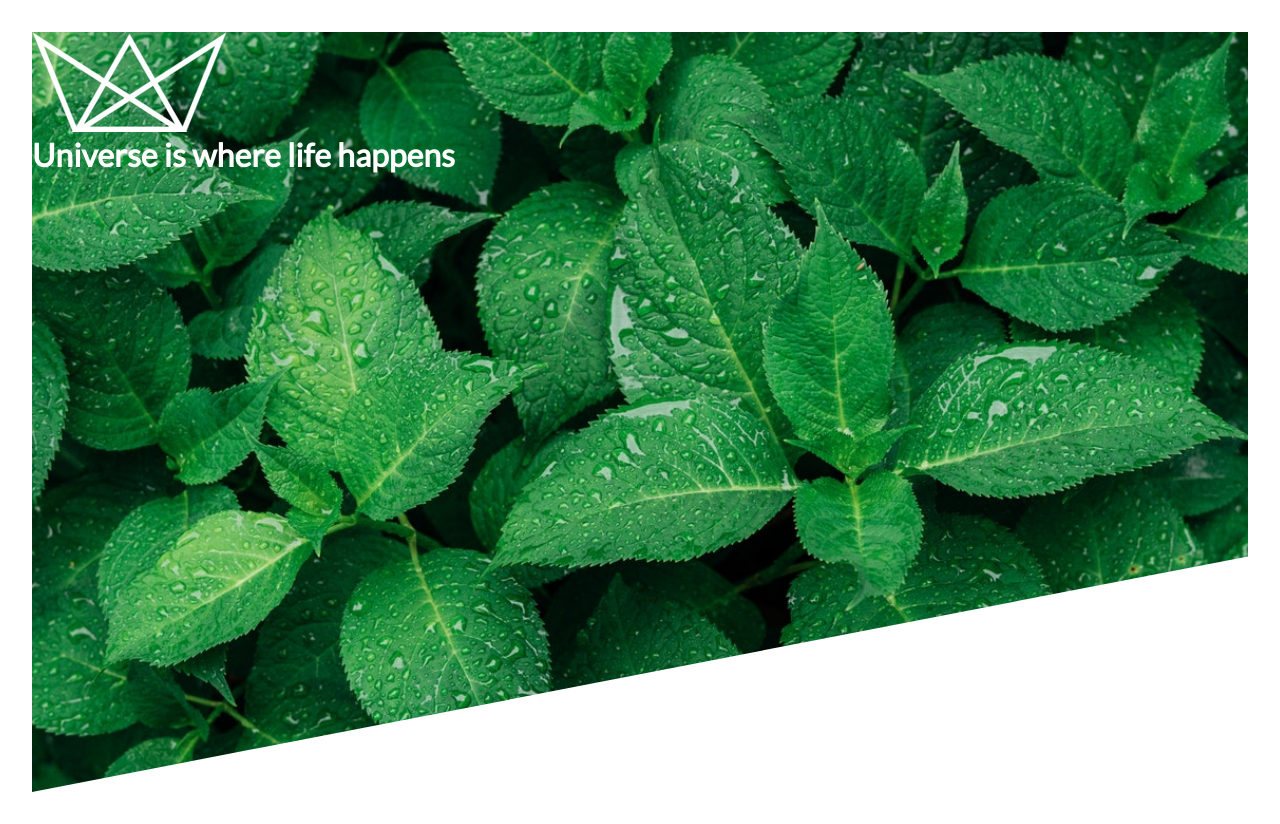
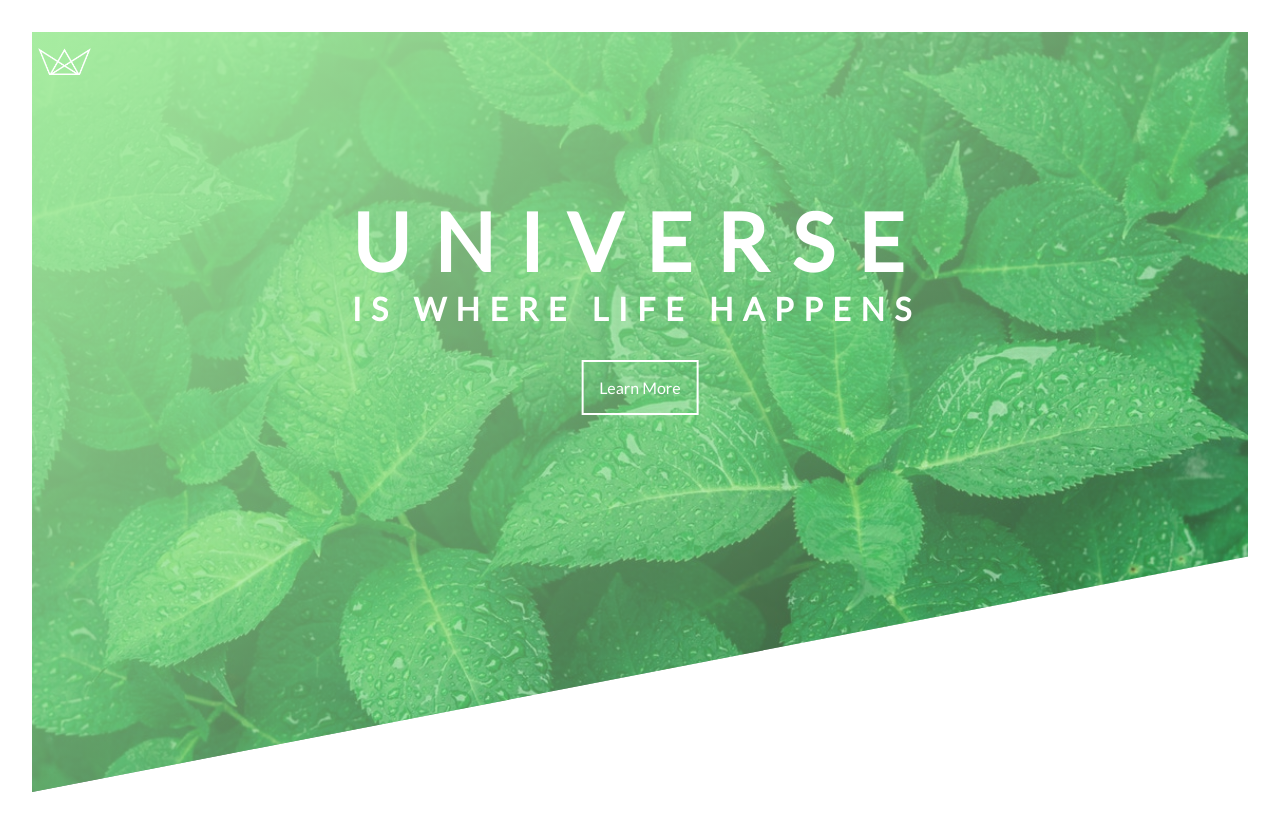
Before and after one commit to mako-ui/LandingPage, a plain HTML site: page index.html in a window 1280 px wide. Drawn offline with Linux system fonts and the light colour scheme.

Commit message:
Page Complete

```diff
--- a/css/style.css
+++ b/css/style.css
@@ -1,6 +1,6 @@
 :root {
-    --dark-color: rgb(38, 88, 50);
-    --medium-color: rgb(75, 170, 103);
+    --dark-color: rgb(38, 88, 50, 0.753);
+    --medium-color: rgb(125, 255, 164, 0.2);
     --light-color: rgb(167, 236, 161);
 
 }
@@ -21,8 +21,100 @@ body {
 
 .header {
     height: 95vh;
-    background-image: url('../img/nature.jpg');
+    background-image: linear-gradient(to bottom right, var(--light-color),
+    var(--medium-color)), url('../img/nature.jpg');
     background-size: cover;
     background-size: top;
     clip-path: polygon(0 0, 100% 0%, 100% 69%, 0% 100%);
 }
+
+.logo-box {
+    position: absolute;
+    top: 6%;
+    left: 3%;
+}
+
+.logo {
+    height: 1.7rem;
+}
+
+.text-box {
+    position: absolute;
+    top: 40%;
+    left: 50%;
+    transform: translate(-50%, -50%);
+}
+
+
+.heading-primary {
+    color: #fff;
+    text-transform: uppercase;
+}
+
+.heading-primary-main {
+    display: block;
+    font-size: 5rem;
+    letter-spacing: 1.5rem;
+    animation: moveInLeft;
+    animation-duration: 3s;
+    animation-timing-function: ease-out;
+}
+
+@keyframes moveInLeft {
+    0% {
+        opacity: 0;
+        transform: translateX(-100px);
+    }
+
+    80% {
+        transform: translateX(10px)
+    }
+    100% {
+        opacity: 1;
+        transform: translateX(0)
+    }
+}
+
+.heading-primary-sub {
+    display: block;
+    font-size: 2rem;
+    letter-spacing: 0.6rem;
+    animation: moveInRight;
+    animation-duration: 3s;
+    animation-timing-function: ease-out;
+}
+
+@keyframes moveInRight {
+    0% {
+        opacity: 0;
+        transform: translateX(100px);
+    }
+
+    80% {
+        transform: translateX(-10px)
+    }
+    100% {
+        opacity: 1;
+        transform: translateX(0)
+    }
+}
+.btn-div {
+    text-align: center;
+}
+
+.btn {
+    display: inline-block;
+    text-align: center;
+    color: #fff;
+    text-decoration: none;
+    border: 2px solid #fff;
+    padding: 1rem;
+    margin: 2rem;
+    animation-name: btn;
+    animation-duration: 3s;
+    animation-fill-mode: forwards;
+    animation-delay: 3s;
+
+    transition-property: transform;
+    transition-duration: 3s;
+}
--- a/index.html
+++ b/index.html
@@ -11,7 +11,7 @@
 <body>
     <header class="header">
         <div class="logo-box">
-            <img src="img/logo-white.png">
+            <img class= "logo" src="img/logo-white.png">
         </div>
 
         <div class="text-box">
@@ -19,6 +19,10 @@
                 <span class="heading-primary-main">Universe</span>
                 <span class="heading-primary-sub">is where life happens</span>
             </h1>
+            <div class="btn-div">
+                <a href="#"class="btn">Learn More</a>
+            </div>
+
         </div>
 
     </header>
```
